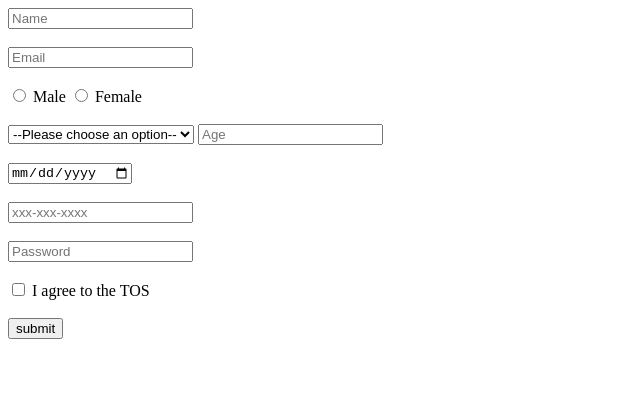
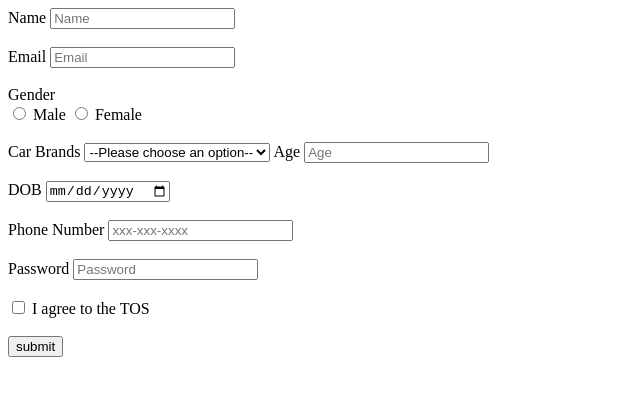
Before and after one commit to acciojob/signup-form-car-MFirozAlam, a website: page main.html in a window 1280 px wide. Shown: the whole page, without its empty margins (0-640 px from the left). Drawn offline with Linux system fonts and the light colour scheme.

Commit message:
created a submission

```diff
--- a/main.html
+++ b/main.html
@@ -9,25 +9,32 @@
 <body>
 	<!-- the entire body must be written by student -->
 	<form>
+		<label for="name">Name</label>
 		<input type="text" id="name" name="name" placeholder="Name" required><br><br>
+		<label for="email">Email</label>
 		<input type="Email" id="email" name="Email" placeholder="Email" required><br><br>
-		 <input type="radio" id="gender_m" name="gender" value="male" required>
+		 <label>Gender</label><br>
+		<input type="radio" id="gender_m" name="gender" value="male" required>
     <label for="gender_m">Male</label>
-
     <input type="radio" id="gender_f" name="gender" value="female" required>
     <label for="gender_f">Female</label><br><br>
+		<label for="cars">Car Brands</label>
 		<select id="cars" name="cars" required>
 			<option value="">--Please choose an option--</option>
 			<option value="toyota">Toyota</option>
 			<option value="bmw">BMW</option>
 			<option value="audi">Audi</option>
 		</select>
+		<label for="age">Age</label>
 		<input type="number" id="age"placeholder="Age" required><br><br>
+		<label for="dob">DOB</label>
 		<input type="date" id="dob" name="dob" required><br><br>
+		<label for="tel">Phone Number</label>
 		<input type="tel" id="tel" name="Age"placeholder="xxx-xxx-xxxx"><br><br>
+		<label for="password">Password</label>
 		<input type="password" id="password" name="password" placeholder="Password" required><br><br>
 		<input type="checkbox" id="tos" name="tos" required>
-    <label for="tos">I agree to the TOS</label>
+		<label for="tos">I agree to the TOS</label>
     <br><br>
 		<input type="submit" value="submit">
 	</form>
```
